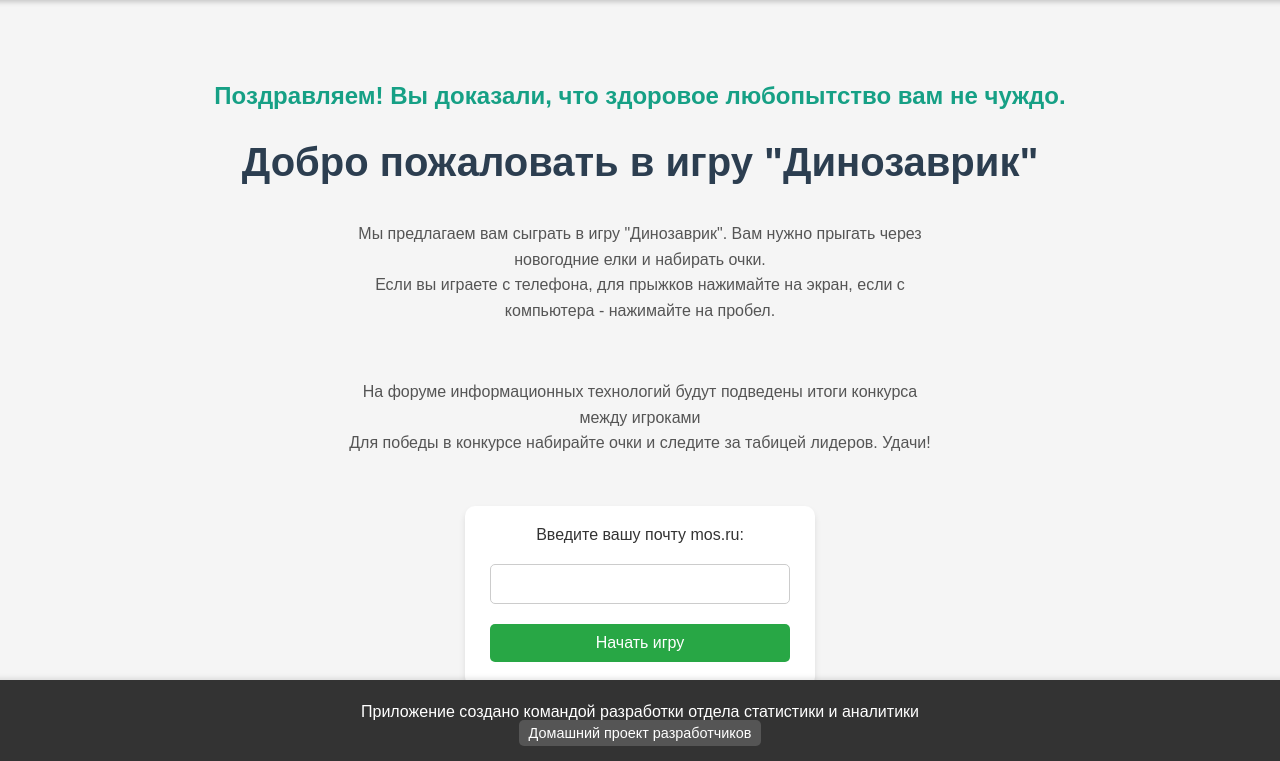
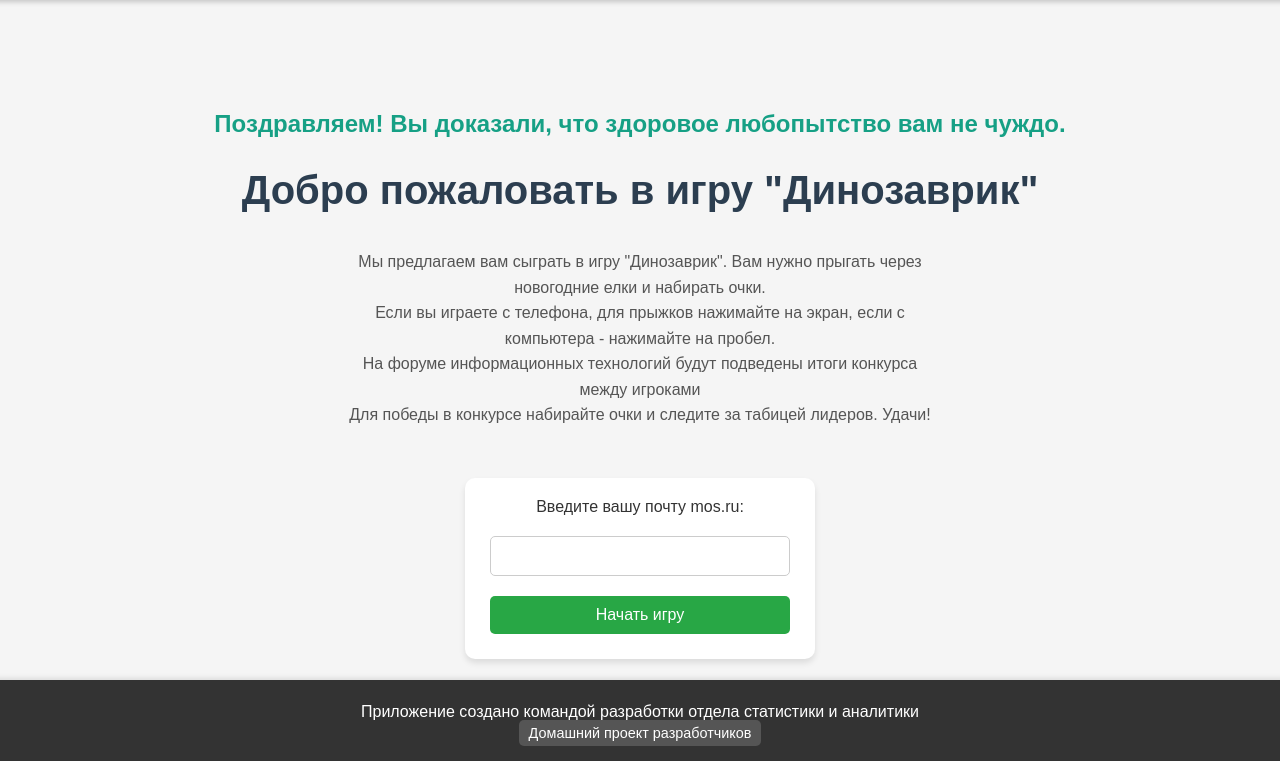
Before and after one commit to tapo44ek/dinogame, a FastAPI app: page / in a window 1280 px wide. Shown: the part 38-799 px from the top of the page. Run offline with FastAPI, Linux system fonts and the light colour scheme.

Commit message:
index fix

```diff
--- a/templates/index.html
+++ b/templates/index.html
@@ -105,9 +105,7 @@
         <h1>Добро пожаловать в игру "Динозаврик"</h1>
         <p class="instructions">
             Мы предлагаем вам сыграть в игру "Динозаврик". Вам нужно прыгать через новогодние елки и набирать очки. <br>
-            Если вы играете с телефона, для прыжков нажимайте на экран, если с компьютера - нажимайте на пробел.
-        </p>
-        <p class="instructions">
+            Если вы играете с телефона, для прыжков нажимайте на экран, если с компьютера - нажимайте на пробел. <br>
             На форуме информационных технологий будут подведены итоги конкурса между игроками <br>
             Для победы в конкурсе набирайте очки и следите за табицей лидеров. Удачи!
         </p>
```
